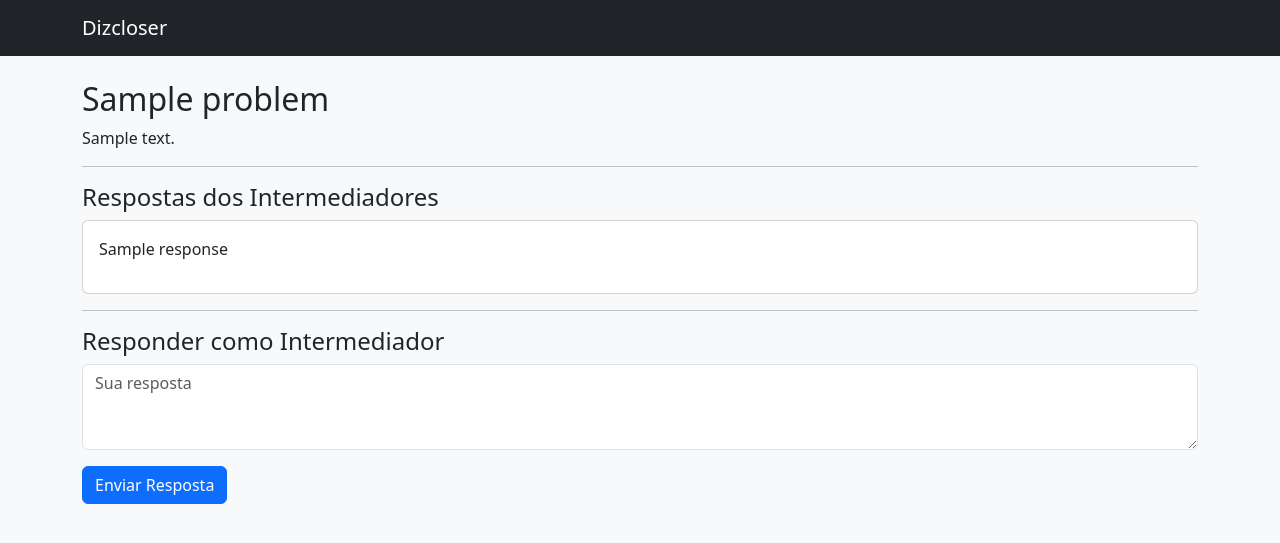
After one commit to Dener-ventura/dizcloser-fastapi, a Flask app: template app/templates/problem_detail.html in a window 1280 px wide. The commit adds this page. Shown: the top 543 px of the page. Run offline with Flask 3, Linux system fonts and the light colour scheme; the template is opened without the code that fills it: most values are stand-ins (such as "Sample title", 1, 10 or a date in 2020).

Commit message:
corigindo template html

```diff
--- /dev/null
+++ b/app/app.py
@@ -0,0 +1,38 @@
+from flask import Flask, render_template, request, redirect
+app = Flask(__name__)
+
+# Simulação do banco de dados em memória
+problems = []
+
+@app.route("/")
+def home():
+    return render_template("index.html", problems=problems)
+
+@app.route("/new")
+def new_problem():
+    return render_template("new_problem.html")
+
+@app.route("/submit", methods=["POST"])
+def submit_problem():
+    title = request.form["title"]
+    description = request.form["description"]
+    problems.append({
+        "title": title,
+        "description": description,
+        "responses": []
+    })
+    return redirect("/")
+
+@app.route("/problem/<int:id>")
+def view_problem(id):
+    problem = problems[id]
+    return render_template("problem_detail.html", problem=problem, id=id)
+
+@app.route("/problem/<int:id>/respond", methods=["POST"])
+def respond_problem(id):
+    response = request.form["response"]
+    problems[id]["responses"].append(response)
+    return redirect(f"/problem/{id}")
+
+if __name__ == "__main__":
+    app.run(debug=True)
--- /dev/null
+++ b/app/templates/base.html
@@ -0,0 +1,19 @@
+<!DOCTYPE html>
+<html lang="pt-br">
+<head>
+    <meta charset="UTF-8">
+    <title>Dizcloser</title>
+    <link href="https://cdn.jsdelivr.net/npm/bootstrap@5.3.0/dist/css/bootstrap.min.css" rel="stylesheet">
+</head>
+<body class="bg-light">
+    <nav class="navbar navbar-dark bg-dark mb-4">
+        <div class="container">
+            <a class="navbar-brand" href="/">Dizcloser</a>
+        </div>
+    </nav>
+
+    <div class="container">
+        {% block content %}{% endblock %}
+    </div>
+</body>
+</html>
--- /dev/null
+++ b/app/templates/problem_detail.html
@@ -0,0 +1,29 @@
+{% extends "base.html" %}
+
+{% block content %}
+<h2>{{ problem.title }}</h2>
+<p>{{ problem.description }}</p>
+
+<hr>
+<h4>Respostas dos Intermediadores</h4>
+{% if problem.responses %}
+    {% for response in problem.responses %}
+        <div class="card mb-2">
+            <div class="card-body">
+                <p>{{ response }}</p>
+            </div>
+        </div>
+    {% endfor %}
+{% else %}
+    <p>Sem respostas ainda.</p>
+{% endif %}
+
+<hr>
+<h4>Responder como Intermediador</h4>
+<form action="/problem/{{ id }}/respond" method="post">
+    <div class="mb-3">
+        <textarea name="response" class="form-control" rows="3" placeholder="Sua resposta" required></textarea>
+    </div>
+    <button type="submit" class="btn btn-primary">Enviar Resposta</button>
+</form>
+{% endblock %}
```
Also changed, not shown: app/routers/problems.py (+23 -17 lines), app/templates/index.html (+17 -23 lines), app/templates/new_problem.html (added, +16 -0 lines), problems.db.
